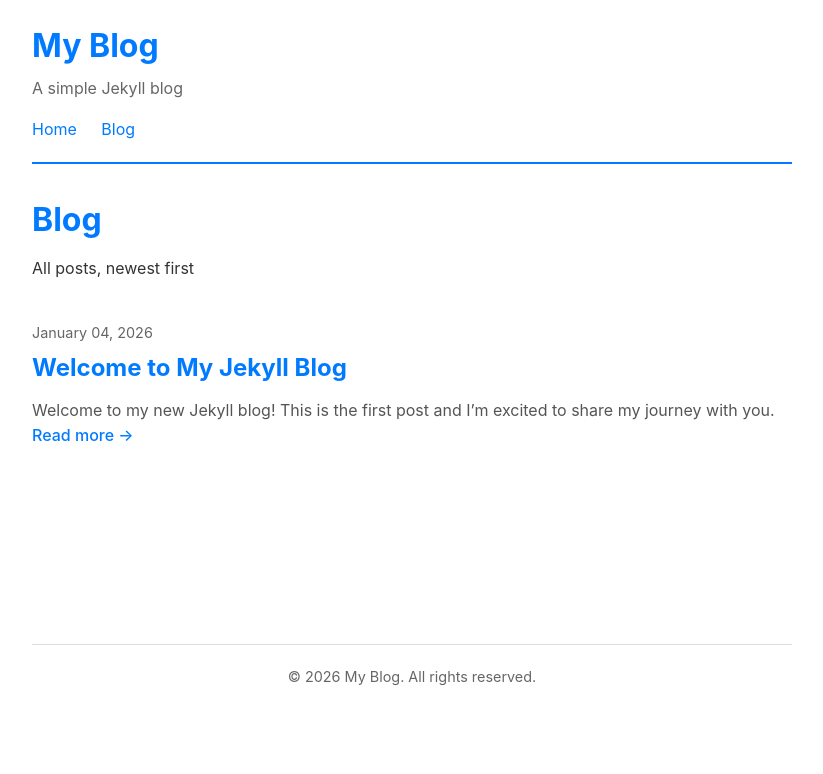
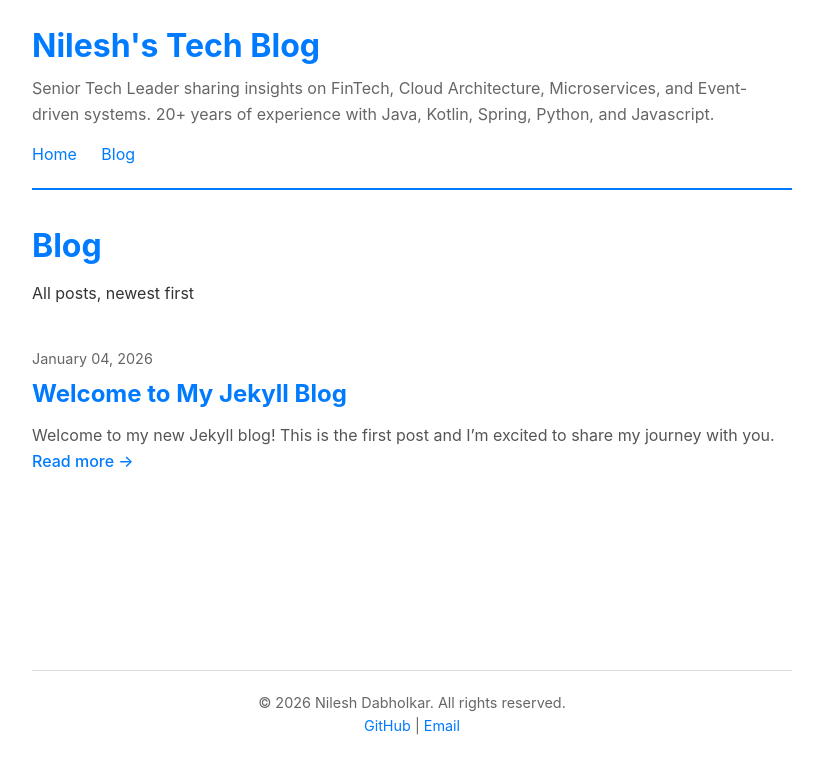
Before and after one commit to ndabholkar/ndabholkar.github.io, a Jekyll site: the page built from blog.html, in a window 1280 px wide. Shown: the top 774 px of the page, without its empty margins (228-1051 px from the left). Built offline with Jekyll 4.4.1, drawn with Linux system fonts in a browser that asks for light colours.

Commit message:
Customize Jekyll configuration with personal details and updated blog description

```diff
--- a/_config.yml
+++ b/_config.yml
@@ -1,11 +1,16 @@
 # Site settings
-title: My Blog
-description: A simple Jekyll blog
+title: Nilesh's Tech Blog
+description: Senior Tech Leader sharing insights on FinTech, Cloud Architecture, Microservices, and Event-driven systems. 20+ years of experience with Java, Kotlin, Spring, Python, and Javascript.
+author: Nilesh Dabholkar
+email: ndabholkar@inspiredideas.net
+location: London
+github_username: ndabholkar
 baseurl: "" # the subpath of your site, e.g. /blog
 url: "" # the base hostname & protocol for your site
 
 # Build settings
 markdown: kramdown
+theme: minima
 permalink: /:year/:month/:day/:title/
 
 # Plugins
--- a/_layouts/default.html
+++ b/_layouts/default.html
@@ -72,7 +72,13 @@
   </main>
 
   <footer>
-    <p>&copy; {{ site.time | date: "%Y" }} {{ site.title }}. All rights reserved.</p>
+    <p>&copy; {{ site.time | date: "%Y" }} {{ site.author }}. All rights reserved.</p>
+    <p>
+      <a href="https://github.com/{{ site.github_username }}" target="_blank" rel="noopener noreferrer" style="color: #007bff; text-decoration: none;">GitHub</a>
+      {% if site.email %}
+      | <a href="mailto:{{ site.email }}" style="color: #007bff; text-decoration: none;">Email</a>
+      {% endif %}
+    </p>
   </footer>
 </body>
 </html>
--- a/index.html
+++ b/index.html
@@ -3,4 +3,8 @@ layout: home
 title: Home
 ---
 
-This is a simple Jekyll blog where I share my thoughts, experiences, and learnings. Explore the recent posts below or check out the full blog archive.
+Hi, I'm **Nilesh Dabholkar**, a Senior Tech Leader based in London with over 20 years of experience in the software industry. I specialize in FinTech, Cloud Architecture (AWS/GCP), Microservices, and Event-driven systems, working with technologies like Java, Kotlin, Spring, Python, and Javascript.
+
+Through this blog, I share my insights on software technology, architecture, design patterns, and development best practices. Whether you're interested in cloud-native applications, microservices architecture, or modern software engineering practices, you'll find valuable content here drawn from real-world experience.
+
+Feel free to explore my posts below and connect with me on [GitHub](https://github.com/ndabholkar).
```
Also changed, not shown: README.md.
